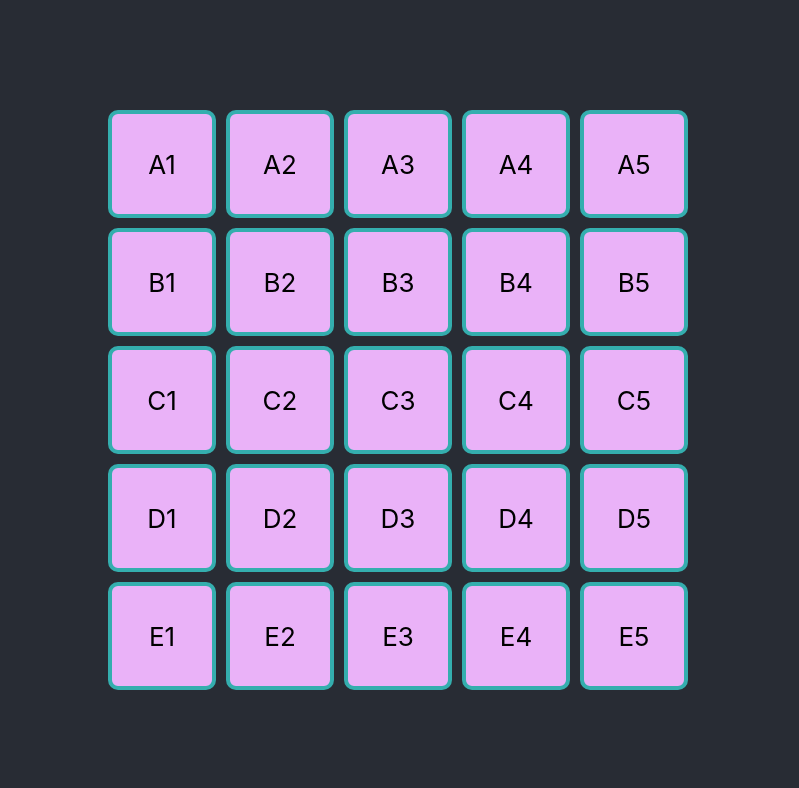
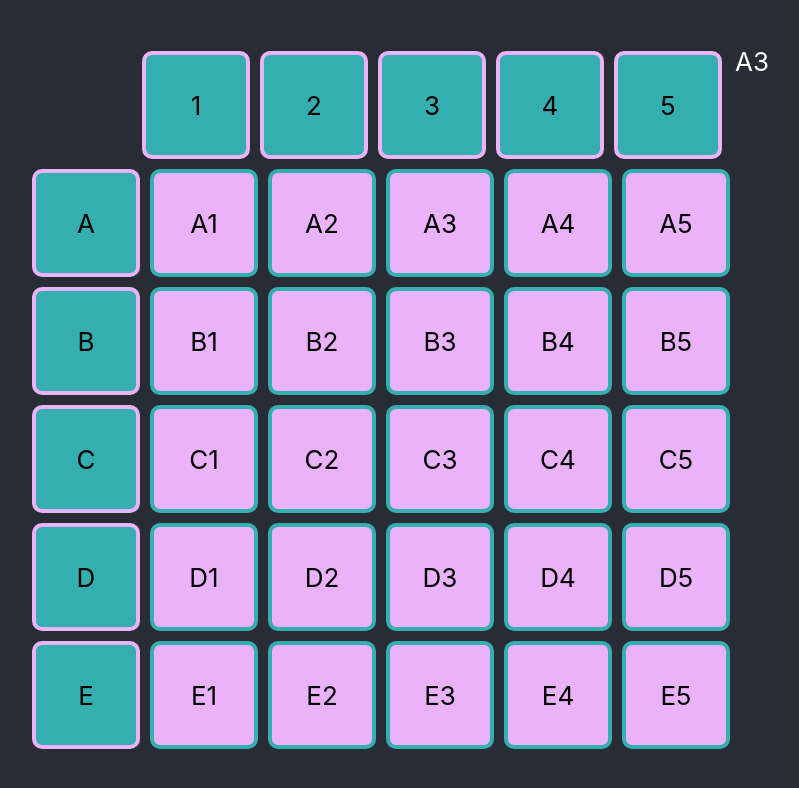
Before and after one commit to Nachocisss/conecta2, a React (Create React App) app: page / in a window 1280 px wide. Shown: the top 788 px of the page, without its empty margins (242-1041 px from the left). Built offline with nearby package versions, Linux system fonts and the light colour scheme.

Commit message:
coordinates cards

```diff
--- a/src/App.css
+++ b/src/App.css
@@ -11,3 +11,7 @@ body {
   font-size: calc(10px + 2vmin);
   color: white;
 }
+.AppScreen {
+  display: flex;
+  flex-direction: row;
+}
--- a/src/App.js
+++ b/src/App.js
@@ -1,11 +1,15 @@
-import GameScreen from './Screens/GameScreen.tsx'
+import BoardScreen from './Screens/BoardScreen.tsx'
+import CardScreen from './Screens/CardScreen.tsx'
 import './App.css';
 
 function App() {
   return (
     <div className="App">
       <header className="App-header">
-        <GameScreen/>
+        <div className='AppScreen'>
+        <BoardScreen/>
+        <CardScreen/>
+        </div>
       </header>
     </div>
   );
--- a/src/Components/Board/Board/Board.tsx
+++ b/src/Components/Board/Board/Board.tsx
@@ -1,21 +1,40 @@
 import React from "react";
 import BoardCell from "../BoardCell/BoardCell.tsx";
 import "./Board.css";
+import CoordinatesCell from "../CoordinatesCells/CoordinatesCell.tsx/CoordinatesCell.tsx";
 
 const letters = ["A", "B", "C", "D", "E"];
-const Board = () => {
+
 const row = (rowNumber: number) => {
   const cell = [];
   for (let i = 1; i < 6; i++) {
     cell.push(<BoardCell tag={rowNumber + i} />);
   }
-    return <div className="boardRow">{cell}</div>;
+  return (
+    <div className="boardRow">
+      <CoordinatesCell tag={rowNumber} />
+      {cell}
+    </div>
+  );
 };
-  const board = [];
+const firstCoordinatesRow = () => {
+  const firtsRow = [];
+  for (let i = 0; i < 6; i++) {
+    firtsRow.push(<CoordinatesCell tag={i} isDummy={i === 0} />);
+  }
+  return <div className="boardRow">{firtsRow}</div>;
+};
+
+const Board = () => {
+  const columnsAndRows = () => {
+    const board = [firstCoordinatesRow()];
     for (let j = 0; j < 5; j++) {
       board.push(row(letters[j]));
     }
-  return <div>{board}</div>;
+    return board;
+  };
+
+  return columnsAndRows();
 };
 
 export default Board;
--- a/src/Components/Board/BoardCell/BoardCell.css
+++ b/src/Components/Board/BoardCell/BoardCell.css
@@ -9,3 +9,10 @@
   align-content: center;
   text-align: center;
 }
+.boardCell:hover {
+  background-color: #df89f5;
+  height: 105px;
+  width: 105px;
+  margin: 0px;
+  border: 6px solid #34aeae;
+}
--- /dev/null
+++ b/src/Components/Board/CoordinatesCells/CoordinatesCell.tsx/CoordinatesCell.css
@@ -0,0 +1,19 @@
+.CoordinatesCell {
+  background-color: #34aeae;
+  height: 100px;
+  width: 100px;
+  margin: 5px;
+  border-radius: 10px;
+  border: 4px solid #eab2f8;
+  color: black;
+  align-content: center;
+  text-align: center;
+}
+
+.CoordinatesDummyCell {
+  height: 100px;
+  width: 100px;
+  margin: 5px;
+  align-content: center;
+  text-align: center;
+}
--- /dev/null
+++ b/src/Components/Board/CoordinatesCells/CoordinatesCell.tsx/CoordinatesCell.tsx
@@ -0,0 +1,11 @@
+import React from "react";
+import "./CoordinatesCell.css";
+
+const CoordinatesCell = (props) => {
+  return (
+    <div className={props.isDummy ? "CoordinatesDummyCell" : "CoordinatesCell"}>
+      {!props.isDummy && <span>{props.tag}</span>}
+    </div>
+  );
+};
+export default CoordinatesCell;
--- /dev/null
+++ b/src/Components/Card/Card.css
@@ -0,0 +1,4 @@
+.CardContainer {
+  height: 250px;
+  width: 200px;
+}
--- a/src/Components/Card/Card.tsx
+++ b/src/Components/Card/Card.tsx
@@ -0,0 +1,11 @@
+import React from "react";
+
+const Card = () => {
+  return (
+    <div className="CardContainer">
+      <span>A3</span>
+    </div>
+  );
+};
+
+export default Card;
--- a/src/Screens/GameScreen.tsx
+++ b/src/Screens/BoardScreen.tsx
@@ -1,8 +1,13 @@
 import React from "react";
 import Board from "../Components/Board/Board/Board.tsx";
+import "./Screens.css";
 
 const GameScreen = () => {
-  return <Board />;
+  return (
+    <div className="screen">
+      <Board />
+    </div>
+  );
 };
 
 export default GameScreen;
--- /dev/null
+++ b/src/Screens/CardScreen.tsx
@@ -0,0 +1,13 @@
+import React from "react";
+import Card from "../Components/Card/Card.tsx";
+import "./Screens.css";
+
+const CardScreen = () => {
+  return (
+    <div className="screen">
+      <Card />
+    </div>
+  );
+};
+
+export default CardScreen;
--- /dev/null
+++ b/src/Screens/Screens.css
@@ -0,0 +1,3 @@
+.screen {
+  flex: 1;
+}
```
Lines whose indentation alone changed are shown as unchanged.
